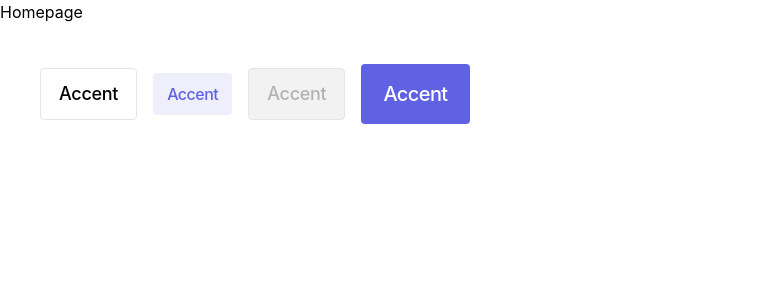
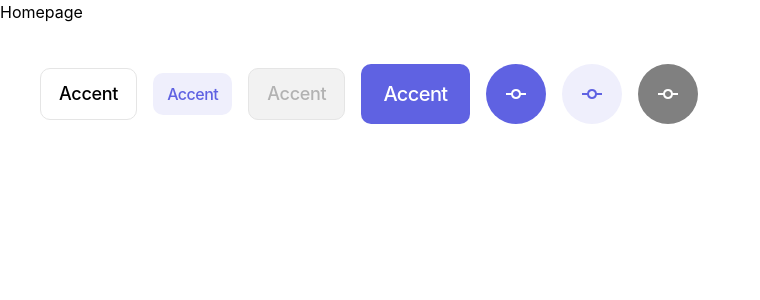
Before and after one commit to Zoumbar/Monkey-app, a Next.js app in the folder frontend/: page / in a window 1280 px wide. Shown: the top 300 px of the page, without its empty margins (0-760 px from the left). Built offline with nearby package versions, Linux system fonts and the light colour scheme.

Commit message:
Icons system

```diff
--- a/frontend/package.json
+++ b/frontend/package.json
@@ -19,6 +19,7 @@
     "next": "13.3.4",
     "react": "18.2.0",
     "react-dom": "18.2.0",
+    "react-icons": "^4.8.0",
     "typescript": "5.0.4"
   },
   "devDependencies": {
--- a/frontend/src/pages/index.tsx
+++ b/frontend/src/pages/index.tsx
@@ -1,6 +1,7 @@
 import { Seo } from "@/ui/component/seo";
 import { Button } from "@/ui/design-system/button/button";
 import { Typography } from "@/ui/design-system/typography/typography";
+import { MdCommit } from "react-icons/md";
 
 export default function Home() {
   return (
@@ -32,6 +33,24 @@
         <Button variant="accent" size="large">
           Accent
         </Button>
+        <Button
+          variant="icon"
+          size="large"
+          icon={{ icon: MdCommit }}
+          iconTheme="accent"
+        />
+        <Button
+          variant="icon"
+          size="large"
+          icon={{ icon: MdCommit }}
+          iconTheme="secondary"
+        />
+        <Button
+          variant="icon"
+          size="large"
+          icon={{ icon: MdCommit }}
+          iconTheme="gray"
+        />
       </div>
     </>
   );
--- /dev/null
+++ b/frontend/src/types/IconProps.tsx
@@ -0,0 +1,3 @@
+export interface IconProps {
+  icon: React.ElementType;
+}
--- a/frontend/src/ui/design-system/button/button.tsx
+++ b/frontend/src/ui/design-system/button/button.tsx
@@ -1,9 +1,10 @@
 import clsx from "clsx";
+import { IconProps } from "@/types/iconProps";
 
 interface Props {
   size?: "small" | "medium" | "large";
   variant?: "accent" | "secondary" | "outline" | "disabled" | "icon";
-  icon?: any;
+  icon?: IconProps;
   iconTheme?: "accent" | "secondary" | "gray";
   iconPosition?: "left" | "right";
   disabled?: boolean;
@@ -41,31 +42,60 @@
         "bg-gray-400 border border-gray-500 text-gray-600 rounded cursor-not-allowed";
       break;
     case "icon":
-      variantStyles = "";
+      if (iconTheme === "accent") {
+        // default
+        variantStyles =
+          "bg-primary hover:bg-primary-400 text-white rounded-full";
+      }
+      if (iconTheme === "secondary") {
+        variantStyles =
+          "bg-primary-200 hover:bg-primary-300/50 text-primary rounded-full";
+      }
+      if (iconTheme === "gray") {
+        variantStyles = "bg-gray-700 hover:bg-gray-600 text-white rounded-full";
+      }
+
       break;
   }
 
   switch (size) {
     case "small":
-      sizeStyles = "text-caption3 font-medium px-[14px] py-[12px]";
+      sizeStyles = `text-caption3 font-medium ${
+        variant === "icon"
+          ? "flex items-center justify-center w-[40px] h-[40px]"
+          : "px-[14px] py-[12px]"
+      }`;
+      iconSize = 18;
       break;
     case "medium": // default
-      sizeStyles = "text-caption2 font-medium px-[18px] py-[15px]";
+      sizeStyles = `text-caption2 font-medium ${
+        variant === "icon"
+          ? "flex items-center justify-center w-[50px] h-[50px]"
+          : "px-[18px] py-[15px]"
+      }`;
+      iconSize = 20;
       break;
     case "large":
-      sizeStyles = "text-caption1 font-medium px-[22px] py-[18px]";
+      sizeStyles = `text-caption1 font-medium ${
+        variant === "icon"
+          ? "flex items-center justify-center w-[60px] h-[60px]"
+          : "px-[22px] py-[18px]"
+      }`;
+      iconSize = 24;
       break;
   }
   return (
-    <>
     <button
       type="button"
-        className={clsx(variantStyles, sizeStyles)}
+      className={clsx(variantStyles, sizeStyles, iconSize, "")}
       onClick={() => console.log("coucou")}
       disabled={disabled}
     >
-        {children}
+      {icon && variant === "icon" ? (
+        <icon.icon size={iconSize} />
+      ) : (
+        <>{children}</>
+      )}
     </button>
-    </>
   );
 };
--- a/frontend/tailwind.config.js
+++ b/frontend/tailwind.config.js
@@ -156,6 +156,10 @@
         DEFAULT: "#1D1D1D",
       },
     },
+    borderRadius: {
+      DEFAULT: "10px",
+      full: "9999px",
+    },
   },
   plugins: [],
 };
```
Also changed, not shown: 1 other file (tests, documents, lock files or other folders). Lines whose indentation alone changed are shown as unchanged.
